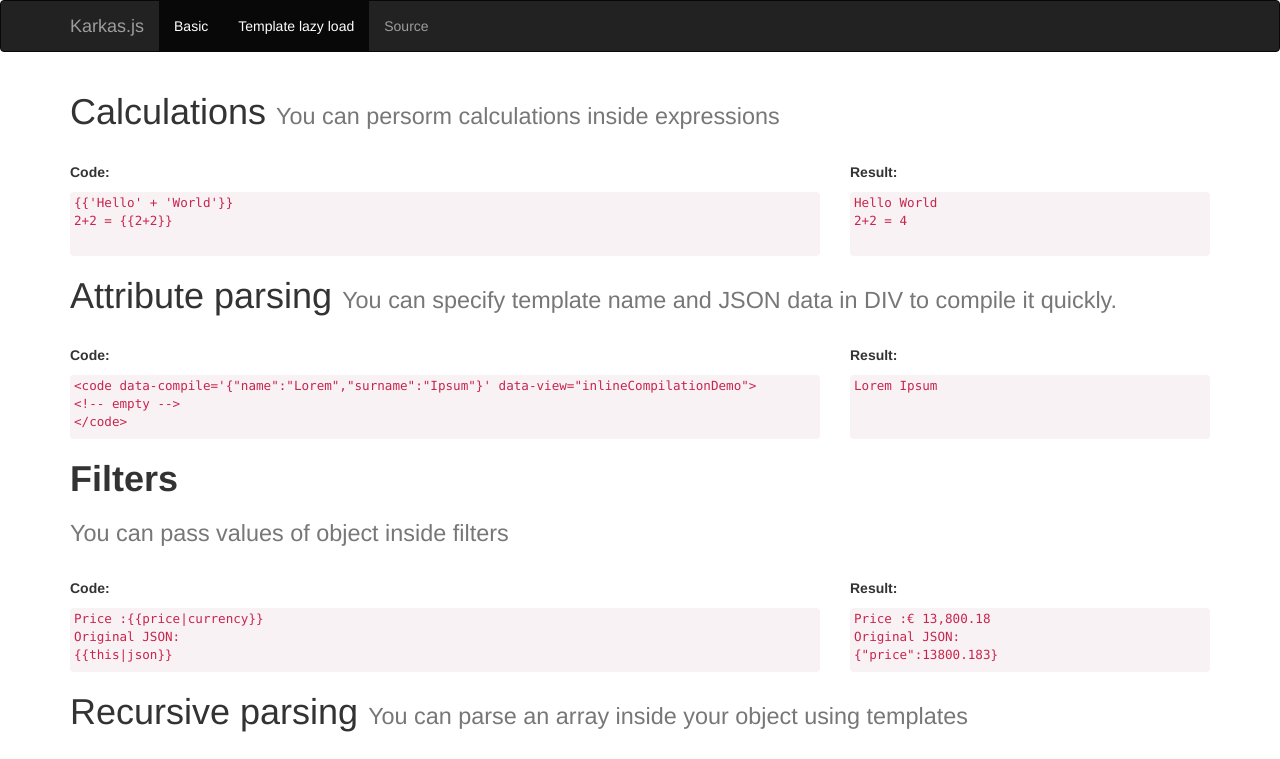
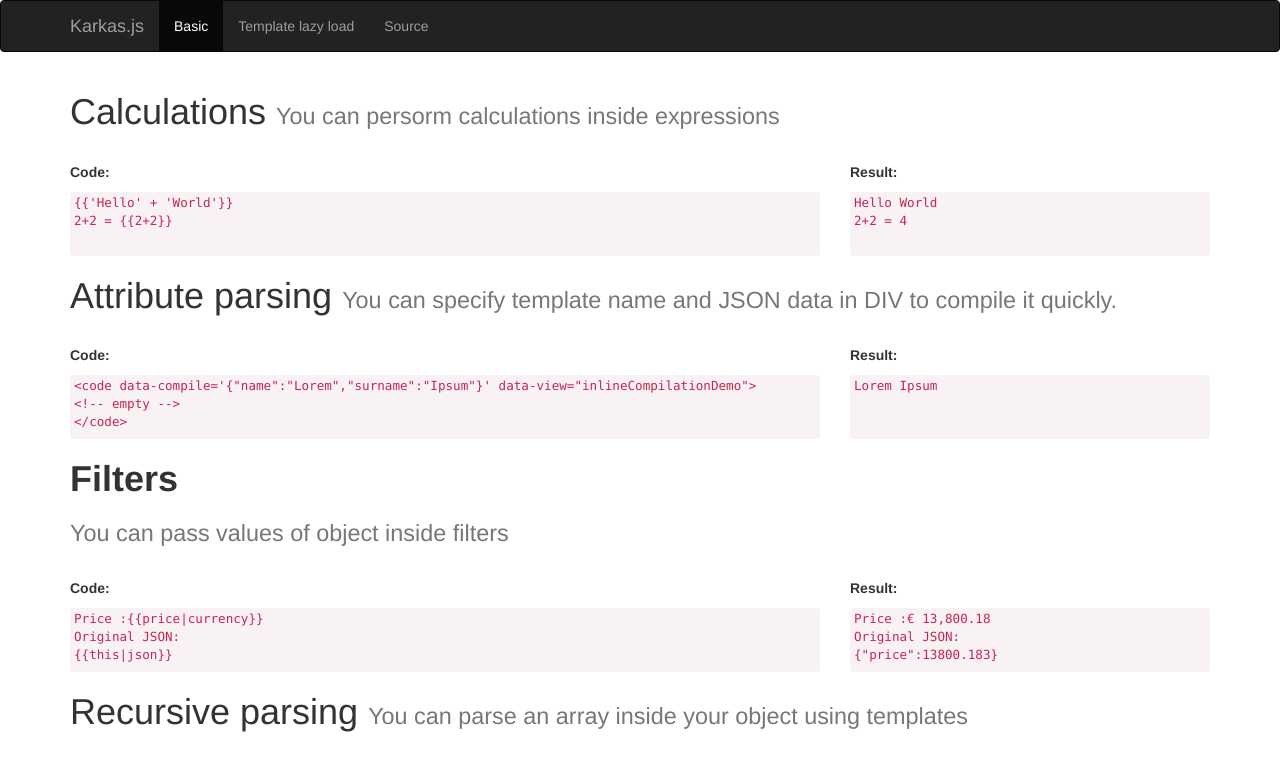
Before and after one commit to x1unix/karkas, a website built with webpack: page docs/index.html in a window 1280 px wide. Shown: the top 759 px of the page. Built offline with nearby package versions, Linux system fonts and the light colour scheme.

Commit message:
Update Docs

```diff
--- a/docs/index.html
+++ b/docs/index.html
@@ -20,7 +20,7 @@
         <div id="navbar" class="collapse navbar-collapse">
           <ul class="nav navbar-nav">
             <li class="active"><a href="/index.html">Basic</a></li>
-            <li class="active"><a href="/lazy-load.html">Template lazy load</a></li>
+            <li><a href="/lazy-load.html">Template lazy load</a></li>
             <li><a href="https://github.com/odin3/karkas" target="_blank">Source</a></li>
           </ul>
         </div><!--/.nav-collapse -->
```
Also changed, not shown: docs/lazy-load.html (+1 -1 lines).
